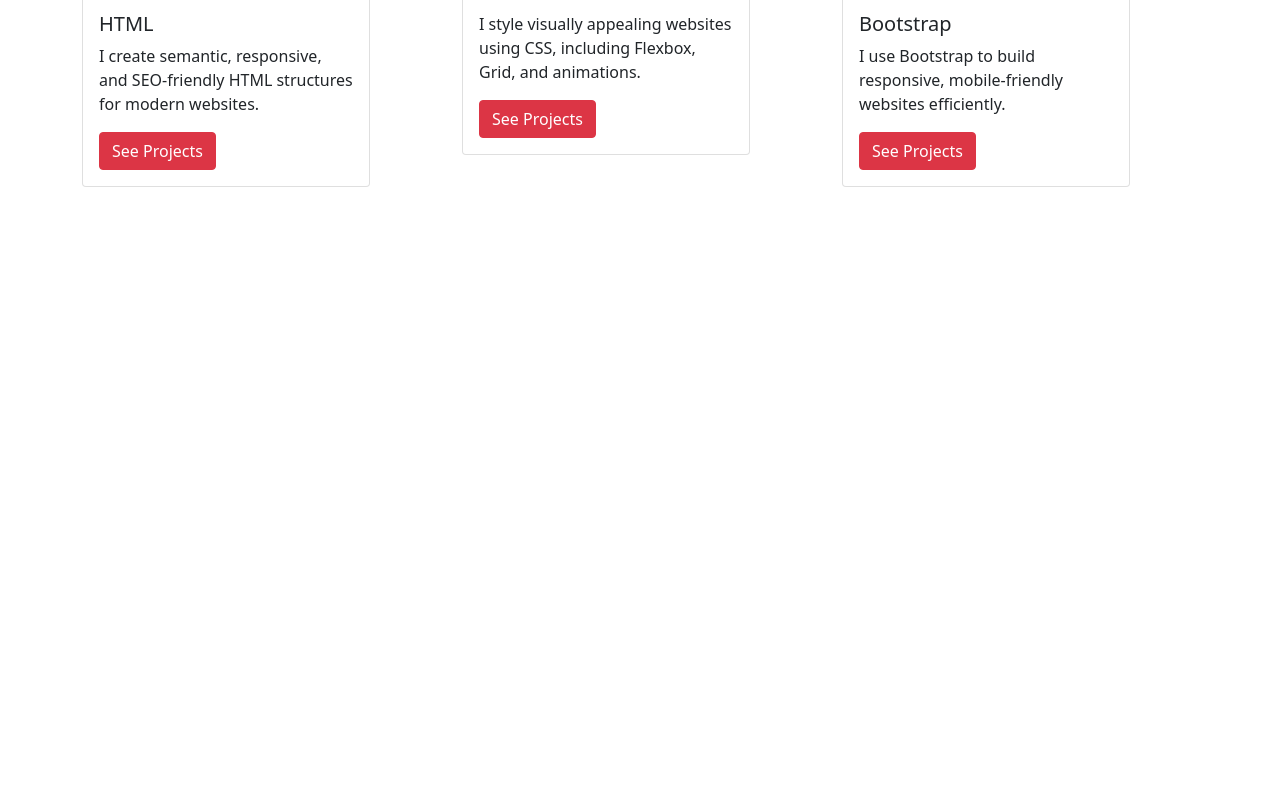
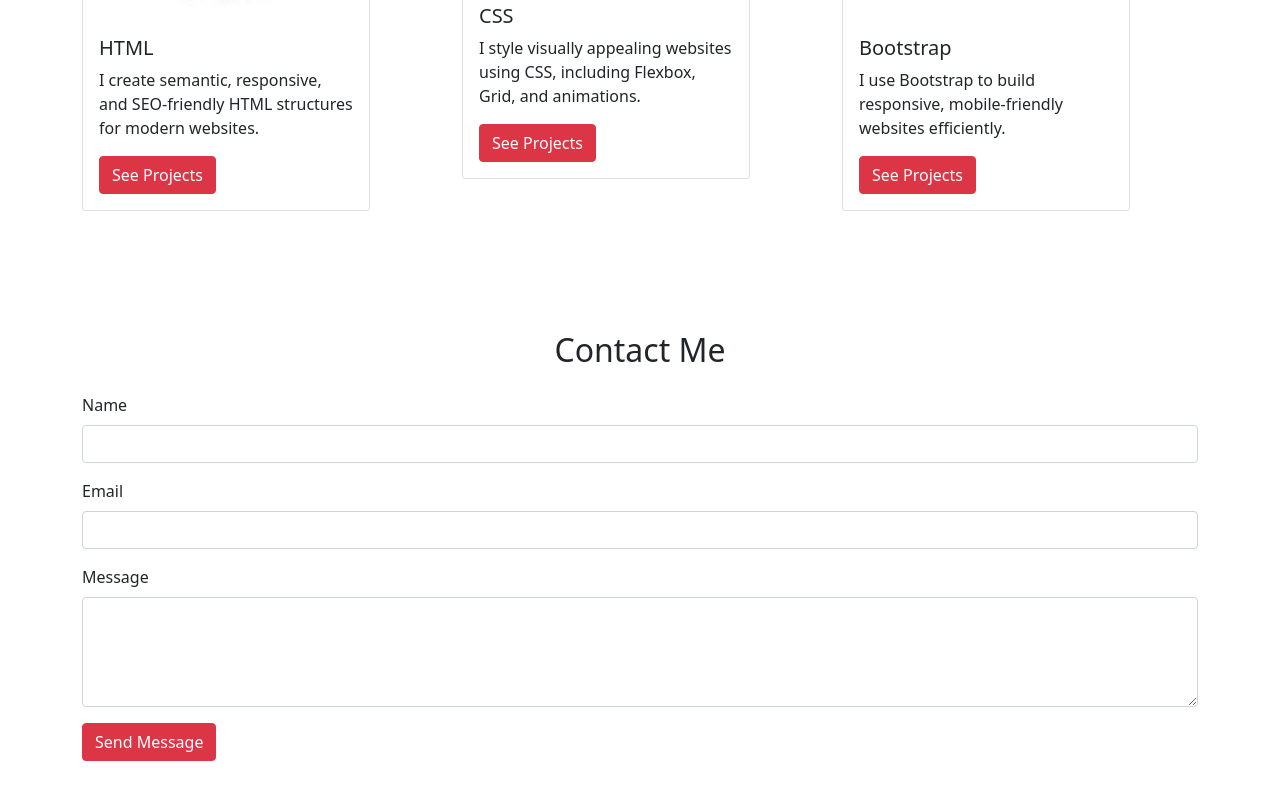
Before and after one commit to Edith123321/My-Portifolio, a plain HTML site: page index.html in a window 1280 px wide. Shown: the part 508-1317 px from the top of the page. Before the commit the page ends 800 px from the top, so only its background shows below. Drawn offline with nearby package versions, Linux system fonts and the light colour scheme.

Commit message:
Adding a contact me page on Html

```diff
--- a/index.html
+++ b/index.html
@@ -19,7 +19,7 @@
           <a class="nav-link active" aria-current="page" href="#">About</a>
         </li>
         <li class="nav-item">
-          <a class="nav-link" href="#">Skills</a>
+          <a class="nav-link" href="#Skills">Skills</a>
         </li>
         <li class="nav-item">
           <a class="nav-link" href="#">Contact</a>
@@ -28,8 +28,10 @@
       </ul>
       </div>
   </header>
+  <br>
+
   <body>
-      <section class="container my-5">
+      <section class="container my-5" id="Skills">
         <h2 class="text-center mb-4">My Skills</h2>
         <div class="row">
             <!-- Card 1 -->
@@ -55,18 +57,38 @@
                   </div>
             </div>
             <!-- Card 3 -->
-            <div class="col-md-4">
+            <div class="col-md-4" >
                 <div class="card" style="width: 18rem;">
                     <img src="bootstrap.png" class="card-img-top" alt="...">
                     <div class="card-body">
                       <h5 class="card-title">Bootstrap</h5>
                       <p class="card-text">I use Bootstrap to build responsive, mobile-friendly websites efficiently.</p>
-                      <a href="#" class="btn btn-danger">See Projects</a>
+                      <a href="" class="btn btn-danger">See Projects</a>
                     </div>
                   </div>
             </div>
         </div>
     </section>
-
+    <br>
+    <section id="contact" class="py-5 text-black">
+        <div class="container">
+            <h2 class="text-center mb-4">Contact Me</h2>
+            <form action="https://formsubmit.co/your-email@example.com" method="POST">
+                <div class="mb-3">
+                    <label for="name" class="form-label">Name</label>
+                    <input type="text" class="form-control" id="name" name="name" required>
+                </div>
+                <div class="mb-3">
+                    <label for="email" class="form-label">Email</label>
+                    <input type="email" class="form-control" id="email" name="email" required>
+                </div>
+                <div class="mb-3">
+                    <label for="message" class="form-label">Message</label>
+                    <textarea class="form-control" id="message" name="message" rows="4" required></textarea>
+                </div>
+                <button type="submit" class="btn btn-danger">Send Message</button>
+            </form>
+        </div>
+    </section>
   </body>
 </html>
```
